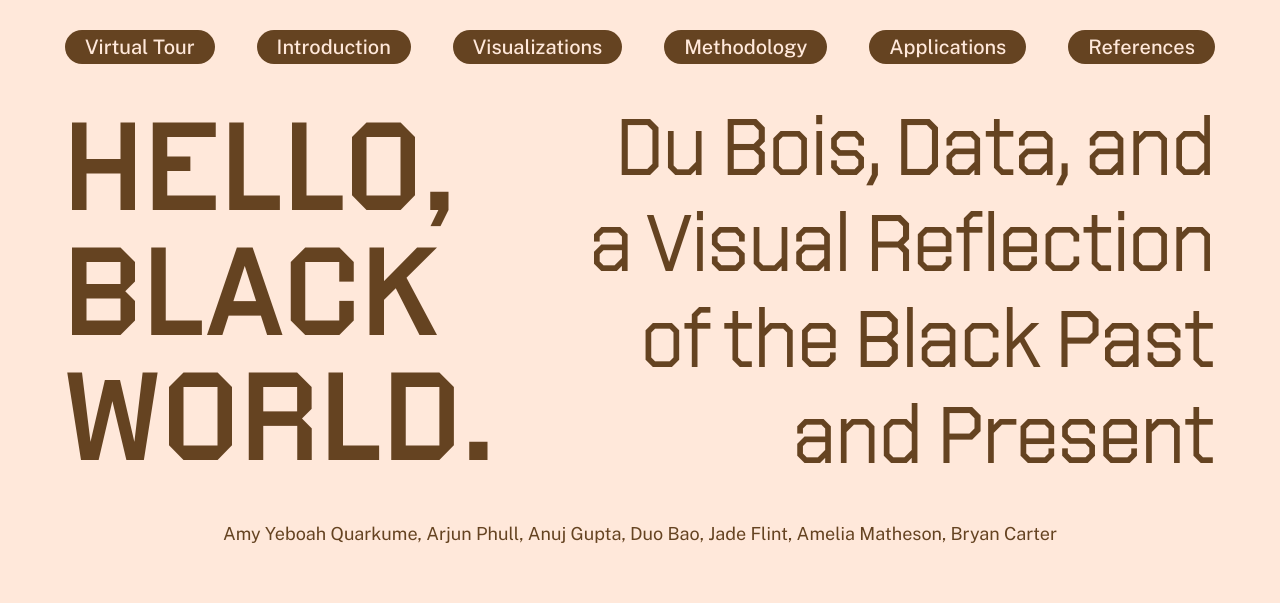
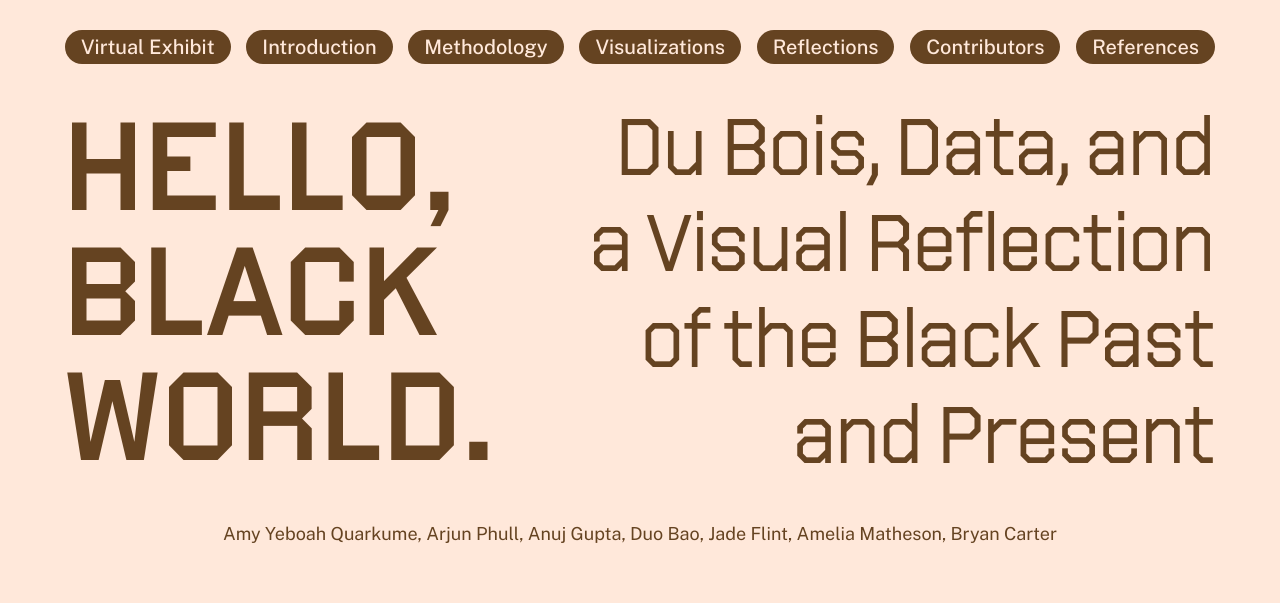
Before and after one commit to arjunphull123/dubois-webtext, a website built with Vite: page index.html in a window 1280 px wide. Shown: the top 603 px of the page. Built offline with nearby package versions, Linux system fonts and the light colour scheme.

Commit message:
rearranged sections

```diff
--- a/index.html
+++ b/index.html
@@ -13,11 +13,12 @@
   <body>
     <div class="header">
       <div class="nav-buttons">
-        <a class="nav" href="#virtual-tour"><div class="button">Virtual Tour</div></a>
+        <a class="nav" href="#virtual-tour"><div class="button">Virtual Exhibit</div></a>
         <a class="nav" href="#introduction"><div class="button">Introduction</div></a>
+        <a class="nav" href=""><div class="button">Methodology</div></a>
         <a class="nav" href=""><div class="button">Visualizations</div></a>
-        <a class="nav" href=""><div class="button">Methodology</div></a>
-        <a class="nav" href=""><div class="button">Applications</div></a>
+        <a class="nav" href=""><div class="button">Reflections</div></a>
+        <a class="nav" href=""><div class="button">Contributors</div></a>
         <a class="nav" href=""><div class="button">References</div></a>
       </div>
       <div class="running-head">
--- a/style.css
+++ b/style.css
@@ -113,7 +113,7 @@ a.nav {
 
 .button {
   display: flex;
-  padding: 0.3125rem 1.25rem;
+  padding: 0.3125rem 1rem;
   justify-content: center;
   align-items: center;
   gap: 0.625rem;
```
